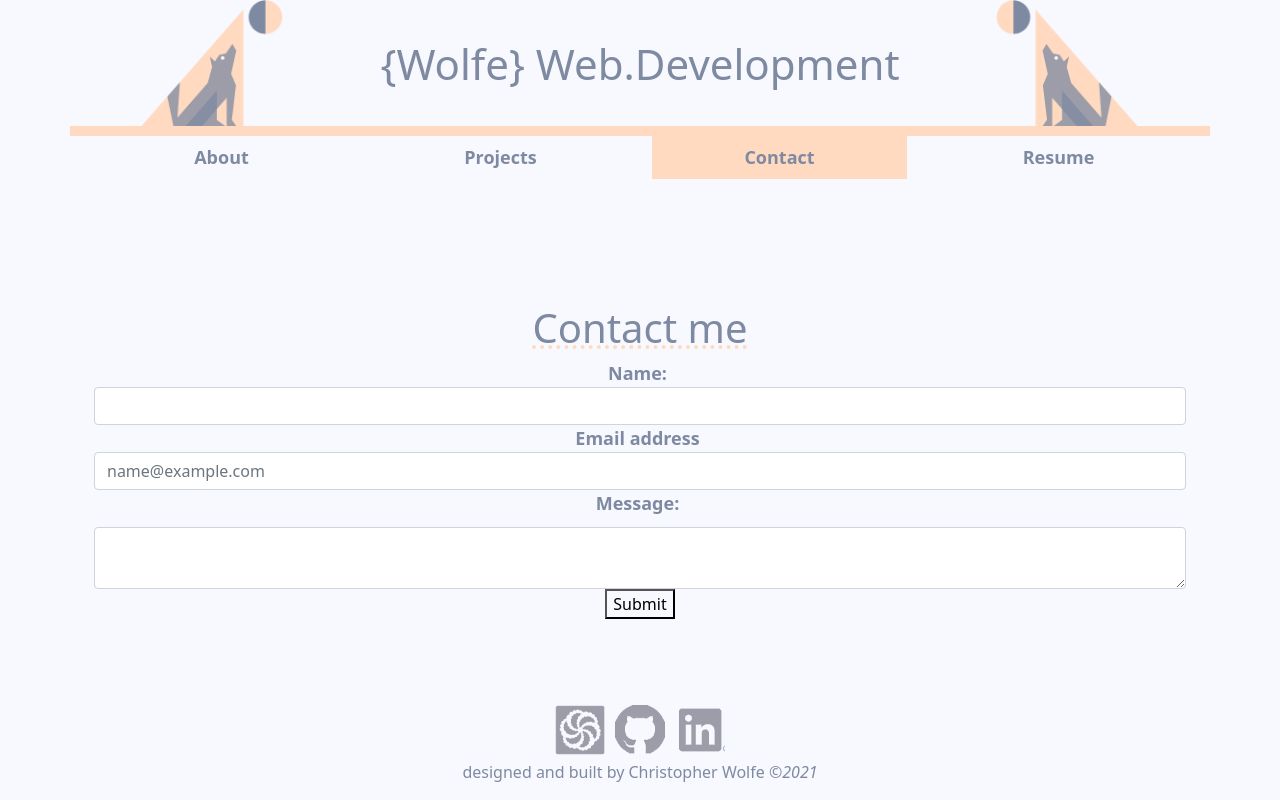
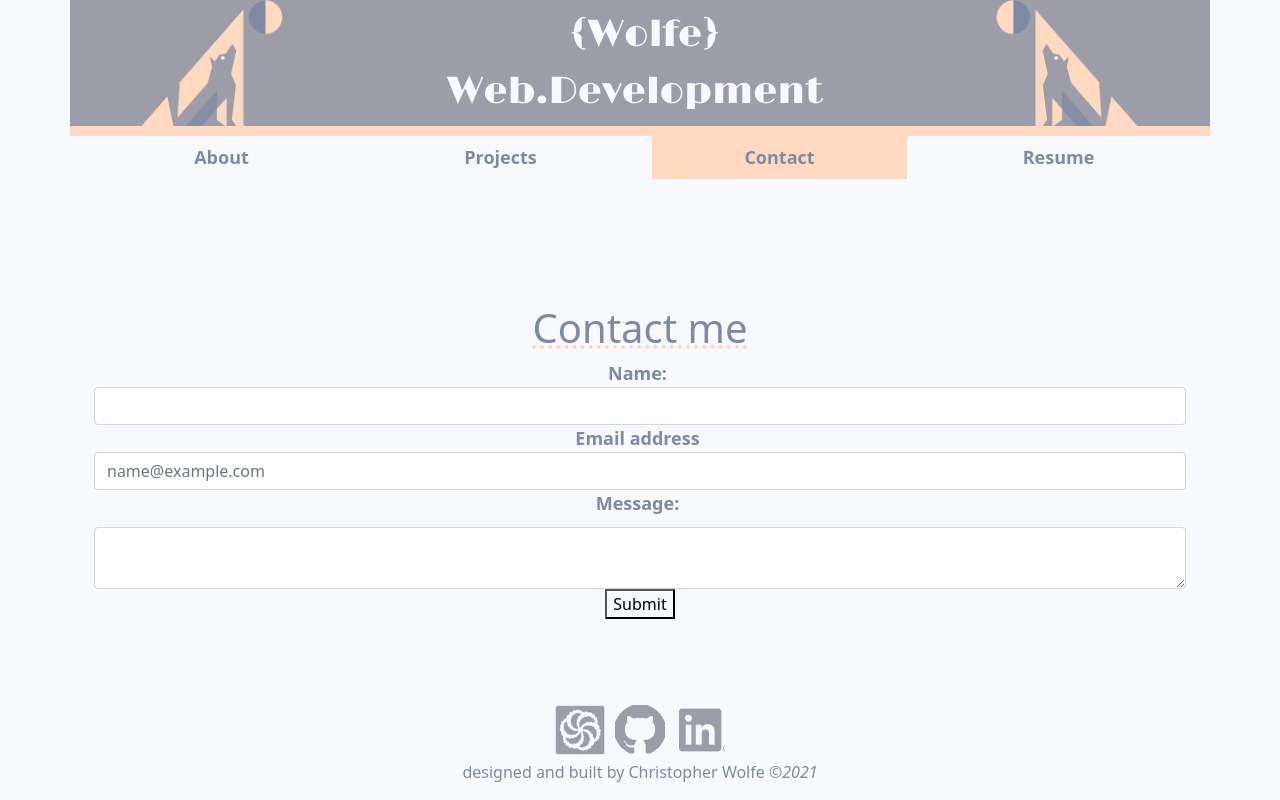
Before and after one commit to Chrisdocs/ChrisPort, a React (Create React App) app: page /#/Contact in a window 1280 px wide. Built offline with nearby package versions, Linux system fonts and the light colour scheme.

Commit message:
google font to header title and media screen size changes

```diff
--- a/src/assets/css/about.css
+++ b/src/assets/css/about.css
@@ -33,3 +33,9 @@
     padding: 20px;
     color: var(--primary-text);
 }
+
+@media screen and (max-width: 450px) {
+    .about-img {
+        max-width: 80%;
+    }
+}
--- a/src/assets/css/header.css
+++ b/src/assets/css/header.css
@@ -1,20 +1,30 @@
 /* src/assets/css/header.css */
+
+@import url('https://fonts.googleapis.com/css2?family=Limelight&display=swap');
+
 :root {
     --background-primary: #f8f8ff;
+    --background-sec: #9c9da8;
     --primary-text: #7e8aa1;
     --text-hover: #ffdac1;
 }
 
 .header-box{
-    background-color: var(--background-primary);
+    background-color: var(--background-sec);
     border-bottom: 10px solid var(--text-hover);
 }
 
+.col-3 {
+    background-color: var(--background-sec);
+}
+
 .header-title-link{
-    background-color: var(--background-primary);
-    color: var(--primary-text);
+    background-color: var(--background-sec );
+    color: var(--background-primary);
     text-decoration: none;
+    font-family: 'Limelight';
     font-size: 42px;
+    padding: 10px;
 }
 
 .header-title-link:hover {
@@ -24,6 +34,12 @@
 .wolf-logo{
     background-color: var(--background-primary);
     width: 144px;
+}
+
+@media only screen and (max-width: 1400px) {
+    .header-title-link{
+        font-size: 38px;
+    }
 }
 
 @media only screen and (max-width: 780px) {
--- a/src/components/Contact/index.jsx
+++ b/src/components/Contact/index.jsx
@@ -53,7 +53,7 @@ function ContactForm() {
                     <input type="text" className="form-control" type="text" name="name" defaultValue={name} onBlur={handleChange} />
                 </div>
 
-                <div class="form-group">
+                <div className="form-group">
                     <label className="label-title" htmlFor="email">Email address</label>
                     <input type="email" name="email" className="form-control" placeholder="name@example.com" defaultValue={email} onBlur={handleChange} />
                 </div>
--- a/src/components/Header/index.jsx
+++ b/src/components/Header/index.jsx
@@ -10,7 +10,7 @@ function Header(props) {
                     <div className="col-3">
                         <img className="wolf-logo" src={require('../../assets/img/wolf-logo2.png').default} alt={"wolf and moon logo"} />
                     </div>
-                    <div className="col-6">
+                    <div className="col-6 title-div">
                         <a href="/" className="header-title-link">{`{Wolfe}`} Web.Development
                         </a>
                     </div>
```
Also changed, not shown: src/assets/img/wolf-logo2.png, src/assets/img/wolf-logo3.png.
